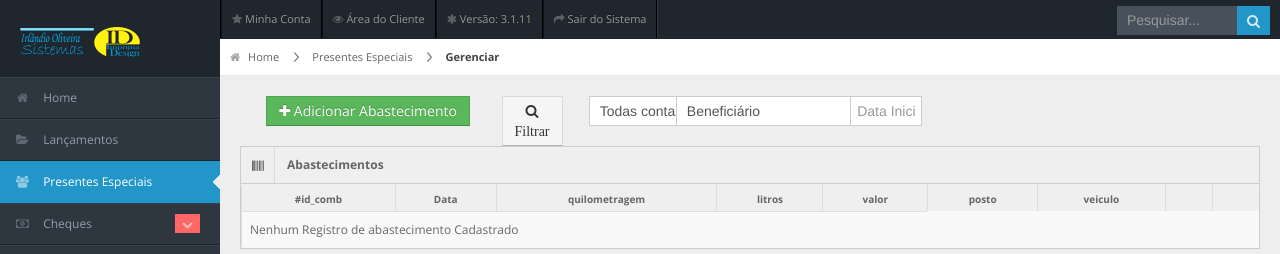
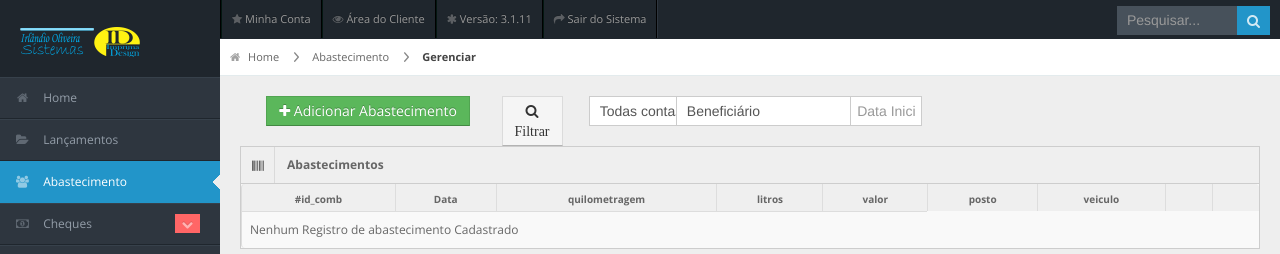
Before and after one commit to Irlandio/ciscofpersonic, a CodeIgniter app: page /SISCOF/index.php/produtos/gerenciar in a window 1280 px wide. Shown: the top 254 px of the page. Run offline with CodeIgniter, Linux system fonts and the light colour scheme; the visitor is signed in with stand-in values (Sample User, id 1); data comes from the database, SQL or seed files in the repository; data that the repository does not hold is empty.

Commit message:
Ajuste exibir nome Posto e titulo ABASTECIMENTO.

```diff
--- a/application/controllers/Produtos.php
+++ b/application/controllers/Produtos.php
@@ -213,7 +213,7 @@ class Produtos extends CI_Controller {
         $this->data['resultUltimo']     = $this->produtos_model->getIdultimo('combustivel','data_abast');
         $this->data['postos'] = $this->produtos_model->get2('postos');
 
-        $this->data['view'] = 'produtos/adicionarProduto';
+        $this->data['view'] = 'produtos/produtos';
         $this->load->view('tema/topo', $this->data);
 
     }
--- a/application/models/Produtos_model.php
+++ b/application/models/Produtos_model.php
@@ -19,6 +19,7 @@ class Produtos_model extends CI_Model {
         $this->db->from($table);
         if($tudo == 0)
         $this->db->limit($perpage,$start);
+        $this->db->join('postos p','p.id_posto  = '.$table.'.posto');
         // if($where){
         //     if(isset($where['contas'])){
         //         $this->db->like('n_beneficiario',$where['contas']);
--- a/application/views/mapos/painel.php
+++ b/application/views/mapos/painel.php
@@ -24,7 +24,7 @@
                 <!-- <li class="bg_db"> <a href="<?php echo base_url() ?>index.php/servicos"> <i class="icon-group"></i> Códigos</a> </li> -->
             <?php } ?>
             <?php if ($this->permission->checkPermission($this->session->userdata('permissao'), 'vOs')) { ?>
-                <li class="bg_ls"> <a href="<?php echo base_url() ?>index.php/financeiro/lancamentos?periodo=todos&situacao=todos"> <i class="icon-tags"></i> R. Bancária</a> </li>
+                <!-- <li class="bg_ls"> <a href="<?php echo base_url() ?>index.php/financeiro/lancamentos?periodo=todos&situacao=todos"> <i class="icon-tags"></i> R. Bancária</a> </li> -->
             <?php } ?>
 
 
--- a/application/views/produtos/adicionarProduto.php
+++ b/application/views/produtos/adicionarProduto.php
@@ -21,7 +21,7 @@
                     <div class="control-group">
                         <label for="data">Data do evento financeiro<span class="control-label required">*</span></label>
                         <div class="controls">
-                            <input id="dataCompra" class="datepicker" type="Text" name="dataCompra" value="<?php echo date('d/m/Y')?>"/>
+                            <input id="dataCompra" class="datepicker" type="Text" name="dataCompra" value="<?php echo date('d/m/Y H:i')?>"/>
                         </div>
                     </div>
 
--- a/application/views/tema/topo.php
+++ b/application/views/tema/topo.php
@@ -64,7 +64,7 @@
     <?php } ?>
 
     <?php if($this->permission->checkPermission($this->session->userdata('permissao'),'vProduto')){ ?>
-      <li class="<?php if(isset($menuProdutos)){echo 'active';};?>"><a href="<?php echo base_url()?>index.php/produtos"><i class="icon icon-group"></i> <span>Presentes Especiais</span></a></li>
+      <li class="<?php if(isset($menuProdutos)){echo 'active';};?>"><a href="<?php echo base_url()?>index.php/produtos"><i class="icon icon-group"></i> <span>Abastecimento</span></a></li>
     <?php } ?>
     <!--
     <?php if($this->permission->checkPermission($this->session->userdata('permissao'),'vServico')){ ?>
@@ -120,7 +120,7 @@
                 <li><a href="<?php echo base_url()?>index.php/clientes">Beneficiários</a></li>
             <?php } ?>
             <?php if($this->permission->checkPermission($this->session->userdata('permissao'),'eProduto')){ ?>
-                <li><a href="<?php echo base_url()?>index.php/produtos">Presentes Especiais</a></li>
+                <li><a href="<?php echo base_url()?>index.php/produtos">Abastecimento</a></li>
             <?php } ?>
             <?php if($this->permission->checkPermission($this->session->userdata('permissao'),'eServico')){ ?>
                 <li><a href="<?php echo base_url()?>index.php/servicos">Códigos</a></li>
@@ -161,7 +161,7 @@
         case "os": $seg ="Solicitação"; break;
         case 'vendas': $seg ='Lançamento'; break;
         case 'clientes': $seg ='Beneficiário'; break;
-        case 'produtos': $seg ='Presentes Especiais'; break;
+        case 'produtos': $seg ='Abastecimento'; break;
         case 'servicos': $seg ='Servicos'; break;
         case 'mapos': $seg ='CiscoF'; break;
             default: $seg = $segmento1;
```
